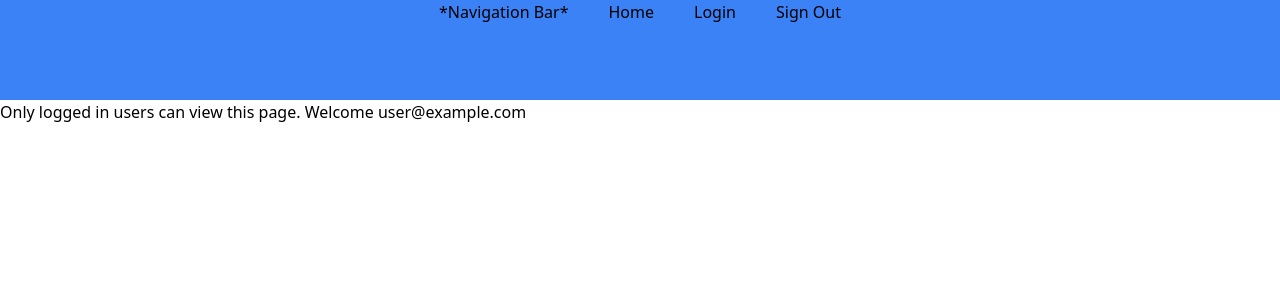
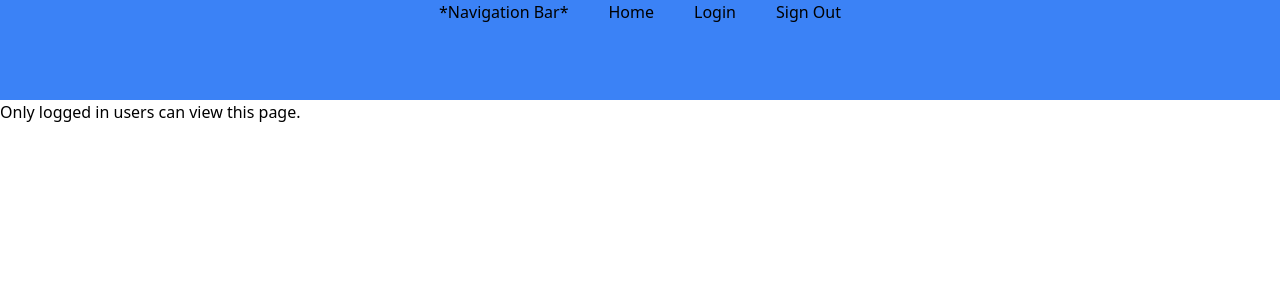
Before and after one commit to MyPropertyPal/my-property-pal-web, a Next.js app: page /admin in a window 1280 px wide. Shown: the top 300 px of the page. Built offline with nearby package versions, Linux system fonts and the light colour scheme; no server answers; sample sign-in values are in the browser's storage.

Commit message:
notes and small update

```diff
--- a/app/Navigation.js
+++ b/app/Navigation.js
@@ -6,14 +6,13 @@ import { getAuth } from "firebase/auth";
 import { signOut } from "firebase/auth";
 import app from "./firebase/config";
 
-const auth = getAuth(app)
-
+const auth = getAuth(app);
 
 function Header() {
   const router = useRouter();
   const handleSignOut = async () => {
     try {
-        auth.signOut();
+      auth.signOut();
       alert("Signed out");
       return router.push("/");
     } catch (err) {
@@ -31,6 +30,7 @@ function Header() {
           <Link href="/Login">Login</Link>
         </li>
         <li>
+          {/* make pointer/ or a link?? */}
           <div onClick={handleSignOut}>Sign Out</div>
         </li>
       </ul>
--- a/app/admin/page.js
+++ b/app/admin/page.js
@@ -1,16 +1,17 @@
-'use client'
-import React from "react";
+"use client";
+import React, { useEffect } from "react";
 import { useAuthContext } from "../context/AuthContext";
 import { useRouter } from "next/navigation";
 function Page() {
-    const { user } = useAuthContext()
-    const router = useRouter()
+  const { user } = useAuthContext();
+  const router = useRouter();
 
-    React.useEffect(() => {
-        if (user == null) router.push("/")
-    }, [user])
+  useEffect(() => {
+    if (user == null) router.push("/");
 
-    return (<h1>Only logged in users can view this page. Welcome {user.email}</h1>);
+  }, [user]);
+
+  return <h1>Only logged in users can view this page. </h1>;
 }
 
 export default Page;
--- a/app/page.js
+++ b/app/page.js
@@ -17,6 +17,7 @@ export default function Home() {
           </p>
         </div>
       ) : (
+        // Hero
         <p>You are not signed in</p>
       )}
     </main>
```
